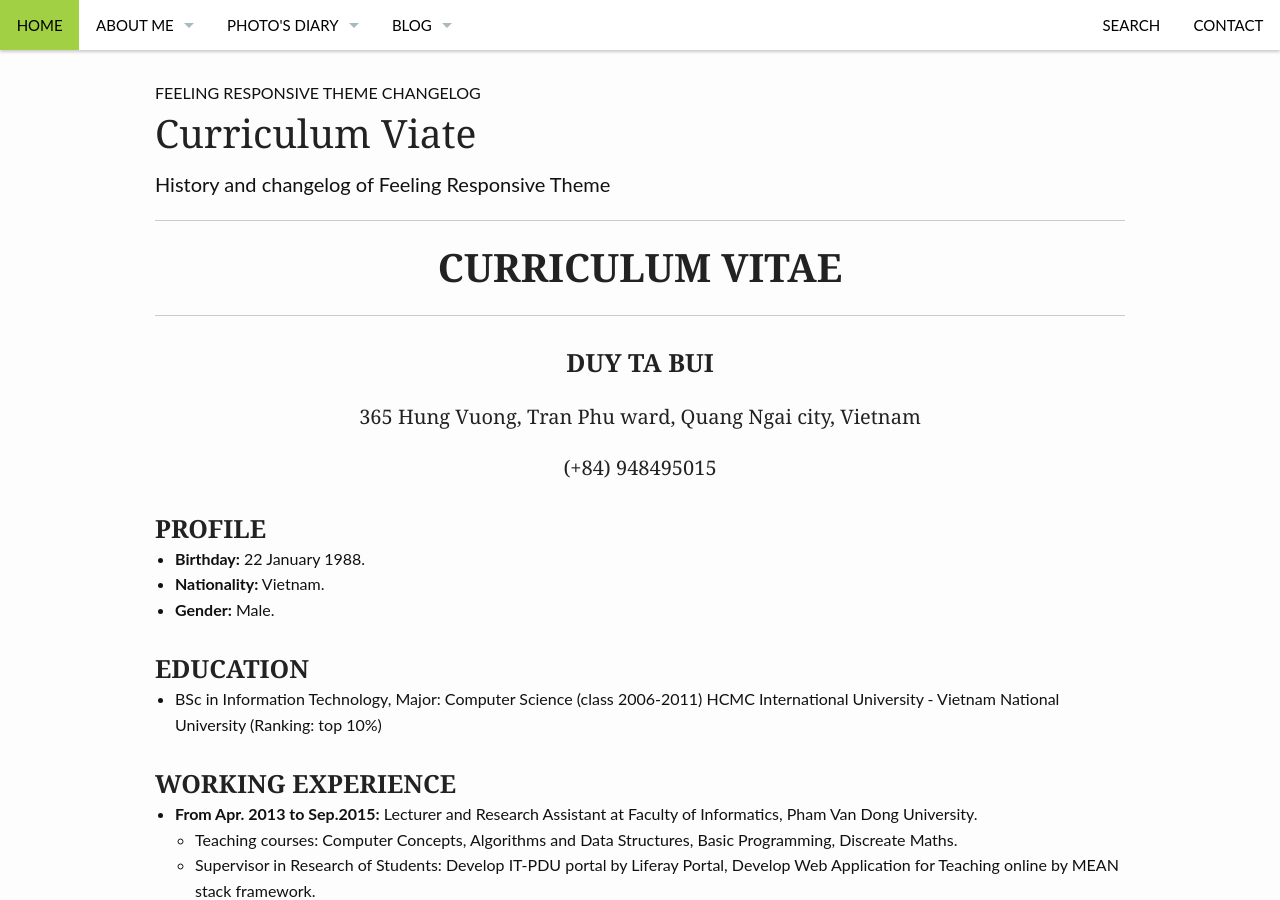
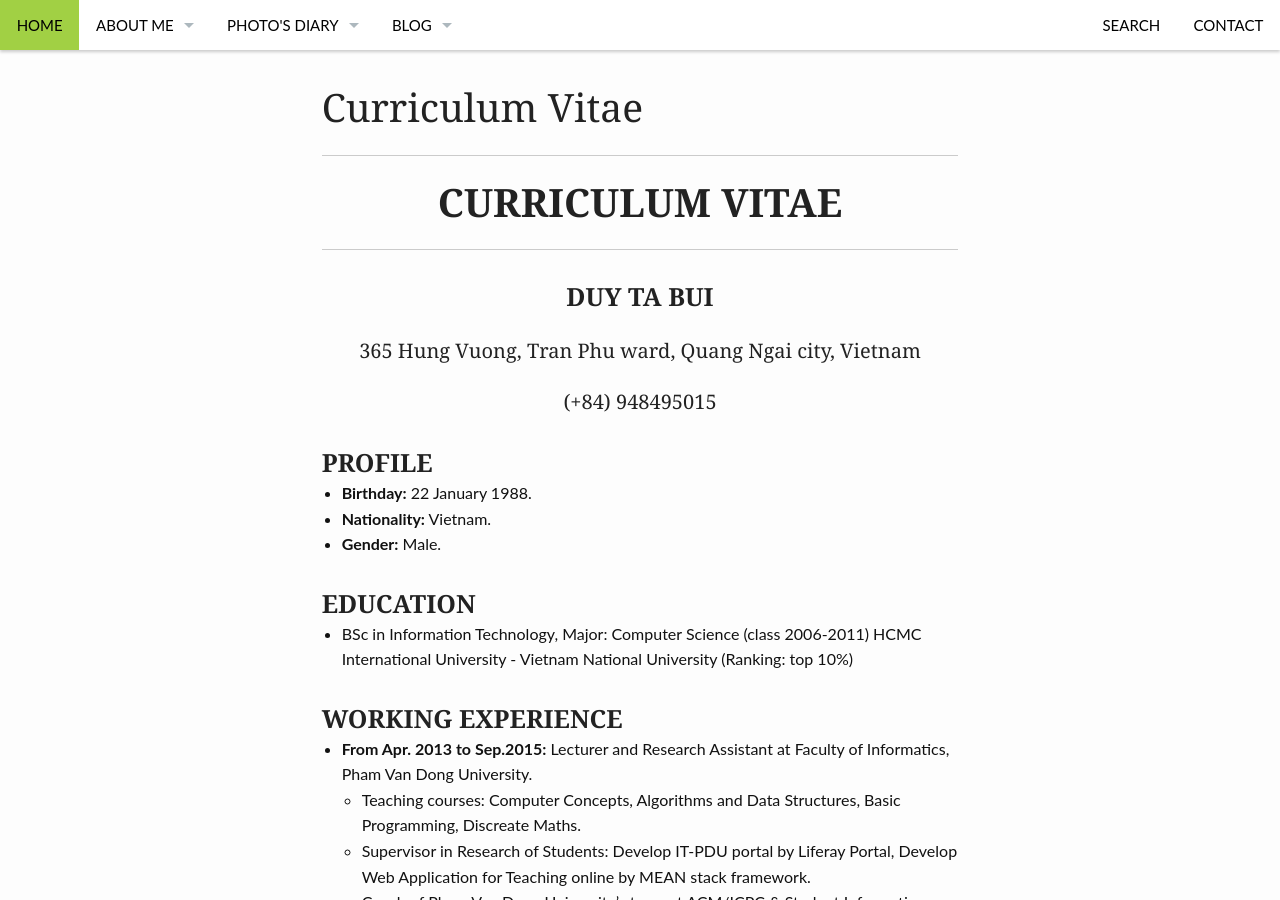
Before and after one commit to duybuidotvn/duybuidotvn.github.io, a Jekyll site: the page built from _posts/about/2015-02-10-curriculum-vitae.md, in a window 1280 px wide and 900 px high. Built offline with Jekyll 4.4.1, drawn with Linux system fonts in a browser that asks for light colours; some of the changed text lies outside the part shown.

Commit message:
13052015-249-index

```diff
--- a/_posts/about/2015-02-10-curriculum-vitae.md
+++ b/_posts/about/2015-02-10-curriculum-vitae.md
@@ -1,8 +1,5 @@
 ---
-layout: page-fullwidth
-title: "Curriculum Viate"
-subheadline: "Feeling Responsive Theme Changelog"
-teaser: "History and changelog of Feeling Responsive Theme"
+layout: page
 permalink: "/about/curriculum-vitae/"
 header: no
 ---
```
